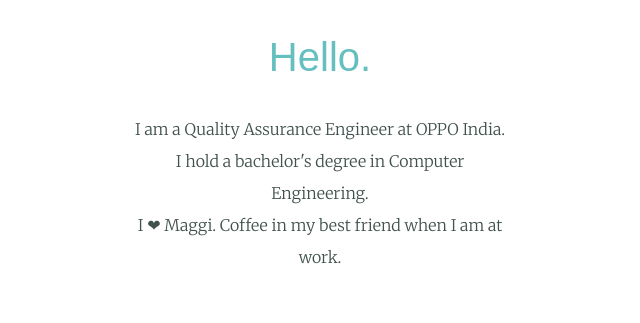
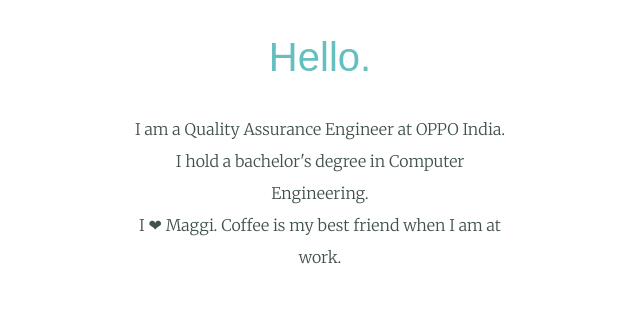
Before and after one commit to ArshOS/oshika, a plain HTML site: page index.html in a window 1280 px wide. Shown: the part 1107-1430 px from the top of the page, 320-960 px from the left. Drawn offline with Linux system fonts and the light colour scheme.

Commit message:
Typo updates

```diff
--- a/index.html
+++ b/index.html
@@ -25,7 +25,7 @@
     <div class="profile">
       <img class="profile-img" src="images/mypic.png" alt="arsh-img">
       <h2>Hello.</h2>
-      <p class="intro">I am a Quality Assurance Engineer at OPPO India. <br>I hold a bachelor's degree in Computer Engineering. <br>I ❤ Maggi. Coffee in my best friend when I am at work.</p>
+      <p class="intro">I am a Quality Assurance Engineer at OPPO India. <br>I hold a bachelor's degree in Computer Engineering. <br>I ❤ Maggi. Coffee is my best friend when I am at work.</p>
     </div>
     <hr>
     <div class="skills">
```
